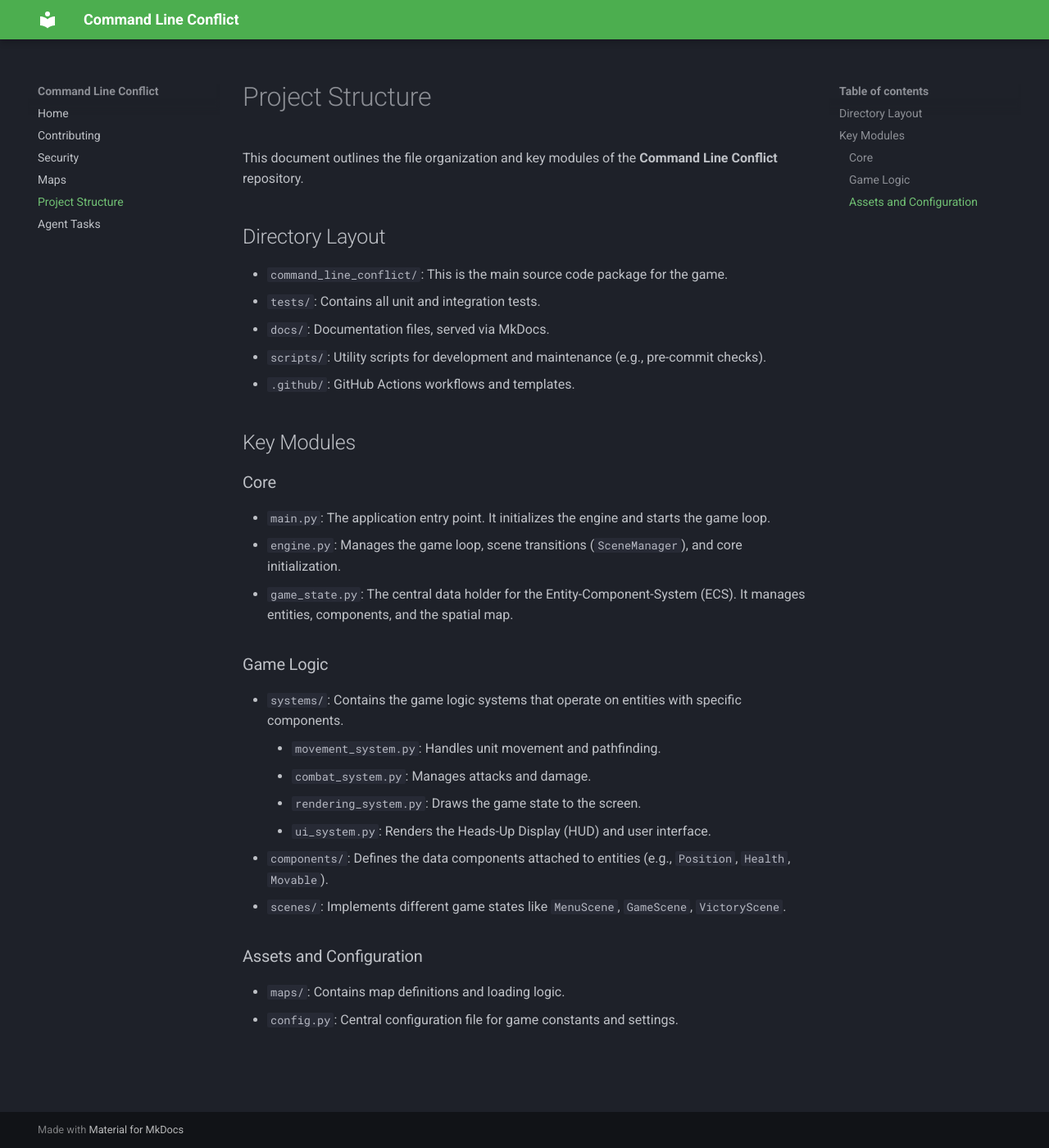
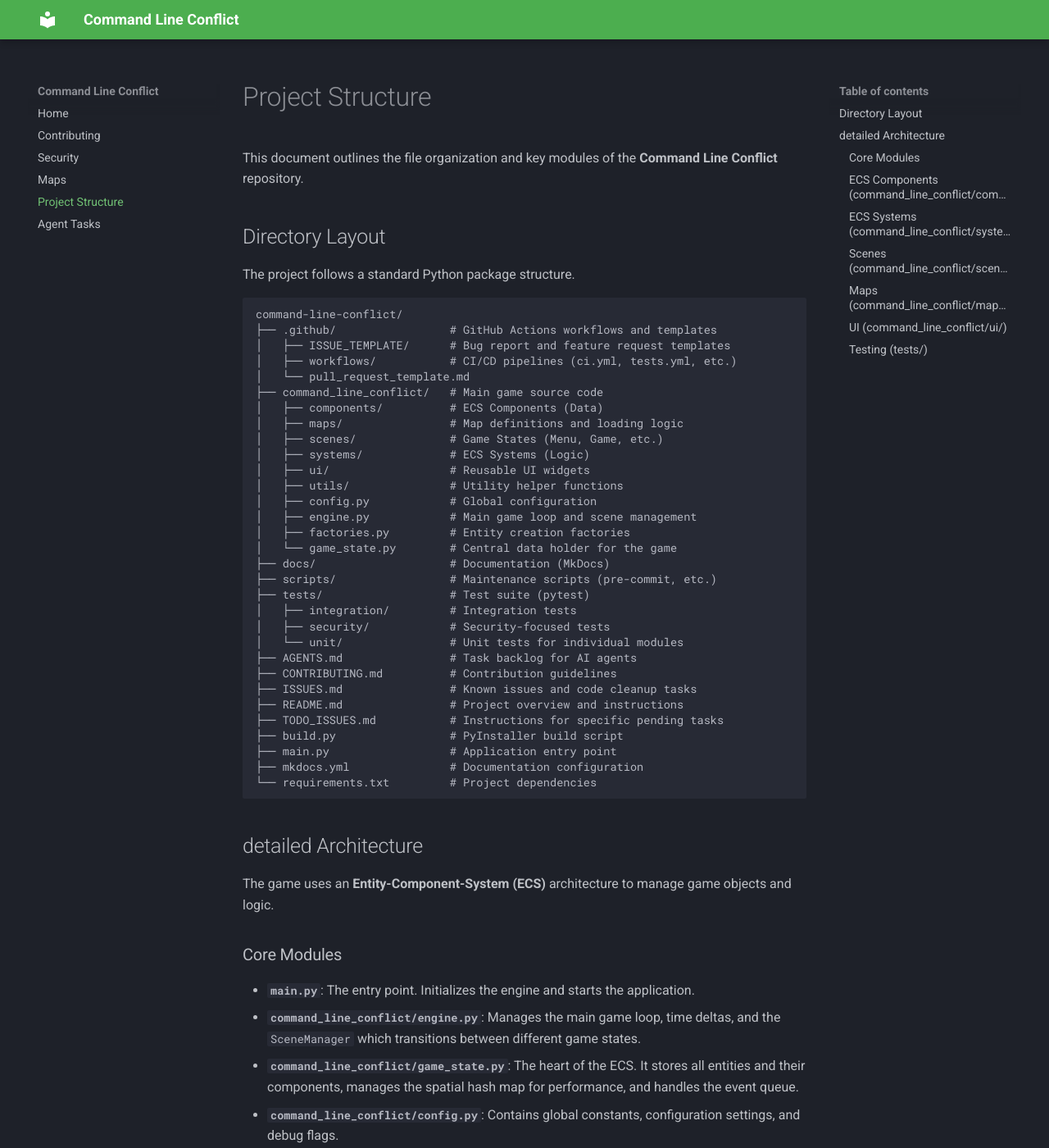
Before and after one commit to tsainez/command-line-conflict, an MkDocs documentation site: the page built from docs/ProjectStructure.md, in a window 1280 px wide and 1400 px high. Shown: the whole window at 82% size. Built offline with MkDocs 1.6.1 and Material for MkDocs 9.7.7, drawn with Linux system fonts in a browser that asks for light colours; some of the changed text lies outside the part shown.

Commit message:
Update project structure documentation
Refine `docs/ProjectStructure.md` with a detailed directory tree and module descriptions.
Update `TODO_ISSUES.md` to mark the documentation task as complete.

````diff
--- a/docs/ProjectStructure.md
+++ b/docs/ProjectStructure.md
@@ -4,28 +4,101 @@ This document outlines the file organization and key modules of the **Command Li
 
 ## Directory Layout
 
-*   `command_line_conflict/`: This is the main source code package for the game.
-*   `tests/`: Contains all unit and integration tests.
-*   `docs/`: Documentation files, served via MkDocs.
-*   `scripts/`: Utility scripts for development and maintenance (e.g., pre-commit checks).
-*   `.github/`: GitHub Actions workflows and templates.
+The project follows a standard Python package structure.
 
-## Key Modules
+```text
+command-line-conflict/
+├── .github/                 # GitHub Actions workflows and templates
+│   ├── ISSUE_TEMPLATE/      # Bug report and feature request templates
+│   ├── workflows/           # CI/CD pipelines (ci.yml, tests.yml, etc.)
+│   └── pull_request_template.md
+├── command_line_conflict/   # Main game source code
+│   ├── components/          # ECS Components (Data)
+│   ├── maps/                # Map definitions and loading logic
+│   ├── scenes/              # Game States (Menu, Game, etc.)
+│   ├── systems/             # ECS Systems (Logic)
+│   ├── ui/                  # Reusable UI widgets
+│   ├── utils/               # Utility helper functions
+│   ├── config.py            # Global configuration
+│   ├── engine.py            # Main game loop and scene management
+│   ├── factories.py         # Entity creation factories
+│   └── game_state.py        # Central data holder for the game
+├── docs/                    # Documentation (MkDocs)
+├── scripts/                 # Maintenance scripts (pre-commit, etc.)
+├── tests/                   # Test suite (pytest)
+│   ├── integration/         # Integration tests
+│   ├── security/            # Security-focused tests
+│   └── unit/                # Unit tests for individual modules
+├── AGENTS.md                # Task backlog for AI agents
+├── CONTRIBUTING.md          # Contribution guidelines
+├── ISSUES.md                # Known issues and code cleanup tasks
+├── README.md                # Project overview and instructions
+├── TODO_ISSUES.md           # Instructions for specific pending tasks
+├── build.py                 # PyInstaller build script
+├── main.py                  # Application entry point
+├── mkdocs.yml               # Documentation configuration
+└── requirements.txt         # Project dependencies
+```
 
-### Core
-*   `main.py`: The application entry point. It initializes the engine and starts the game loop.
-*   `engine.py`: Manages the game loop, scene transitions (`SceneManager`), and core initialization.
-*   `game_state.py`: The central data holder for the Entity-Component-System (ECS). It manages entities, components, and the spatial map.
+## detailed Architecture
 
-### Game Logic
-*   `systems/`: Contains the game logic systems that operate on entities with specific components.
-    *   `movement_system.py`: Handles unit movement and pathfinding.
-    *   `combat_system.py`: Manages attacks and damage.
-    *   `rendering_system.py`: Draws the game state to the screen.
-    *   `ui_system.py`: Renders the Heads-Up Display (HUD) and user interface.
-*   `components/`: Defines the data components attached to entities (e.g., `Position`, `Health`, `Movable`).
-*   `scenes/`: Implements different game states like `MenuScene`, `GameScene`, `VictoryScene`.
+The game uses an **Entity-Component-System (ECS)** architecture to manage game objects and logic.
 
-### Assets and Configuration
-*   `maps/`: Contains map definitions and loading logic.
-*   `config.py`: Central configuration file for game constants and settings.
+### Core Modules
+
+*   **`main.py`**: The entry point. Initializes the engine and starts the application.
+*   **`command_line_conflict/engine.py`**: Manages the main game loop, time deltas, and the `SceneManager` which transitions between different game states.
+*   **`command_line_conflict/game_state.py`**: The heart of the ECS. It stores all entities and their components, manages the spatial hash map for performance, and handles the event queue.
+*   **`command_line_conflict/config.py`**: Contains global constants, configuration settings, and debug flags.
+*   **`command_line_conflict/logger.py`**: Configures the application-wide logging system.
+
+### ECS Components (`command_line_conflict/components/`)
+
+Components are pure data containers attached to entities.
+
+*   `position.py`: Stores x, y coordinates.
+*   `movable.py`: Stores velocity, target destination, and pathfinding state.
+*   `renderable.py`: Defines how an entity looks (character, color).
+*   `health.py`: Manages HP, max HP, and regeneration.
+*   `attack.py`: Defines damage, range, and attack speed.
+*   `vision.py`: Defines the vision range for Fog of War.
+*   `player.py`: Identifies which player owns the entity.
+
+### ECS Systems (`command_line_conflict/systems/`)
+
+Systems contain the logic that operates on entities with specific components.
+
+*   `movement_system.py`: Updates positions, handles pathfinding (A*), and collision avoidance.
+*   `rendering_system.py`: Handles drawing entities, the map, Fog of War, and UI overlays to the screen.
+*   `combat_system.py`: Manages target acquisition, attacking, and damage calculation.
+*   `ai_system.py`: Controls AI behavior for non-human players.
+*   `ui_system.py`: Renders the Heads-Up Display (HUD), selection boxes, and tooltips.
+*   `sound_system.py`: Listens for game events and plays appropriate sound effects.
+
+### Scenes (`command_line_conflict/scenes/`)
+
+The game is divided into distinct states or "scenes".
+
+*   `menu.py`: The main menu.
+*   `game.py`: The core gameplay loop (`GameScene`).
+*   `editor.py`: The built-in map editor.
+*   `settings.py`: Configuration menu.
+*   `victory.py` / `defeat.py`: End-of-game screens.
+
+### Maps (`command_line_conflict/maps/`)
+
+*   `base.py`: Defines the `Map` base class and file loading/saving logic.
+*   `simple_map.py`: A basic empty map.
+*   `wall_map.py`: A map with randomly generated walls.
+
+### UI (`command_line_conflict/ui/`)
+
+Reusable UI components.
+
+*   `file_dialog.py`: A modal file picker for saving/loading maps.
+
+### Testing (`tests/`)
+
+*   **Unit Tests**: Located in `tests/unit/`, mirroring the source structure. Focus on individual functions and classes.
+*   **Integration Tests**: Located in `tests/integration/`. Test the interaction between multiple systems (e.g., game flow).
+*   **Security Tests**: Located in `tests/security/`. Verify fixes for vulnerabilities (DoS, path traversal, cheat protection).
````
Also changed, not shown: TODO_ISSUES.md (+0 -25 lines).
